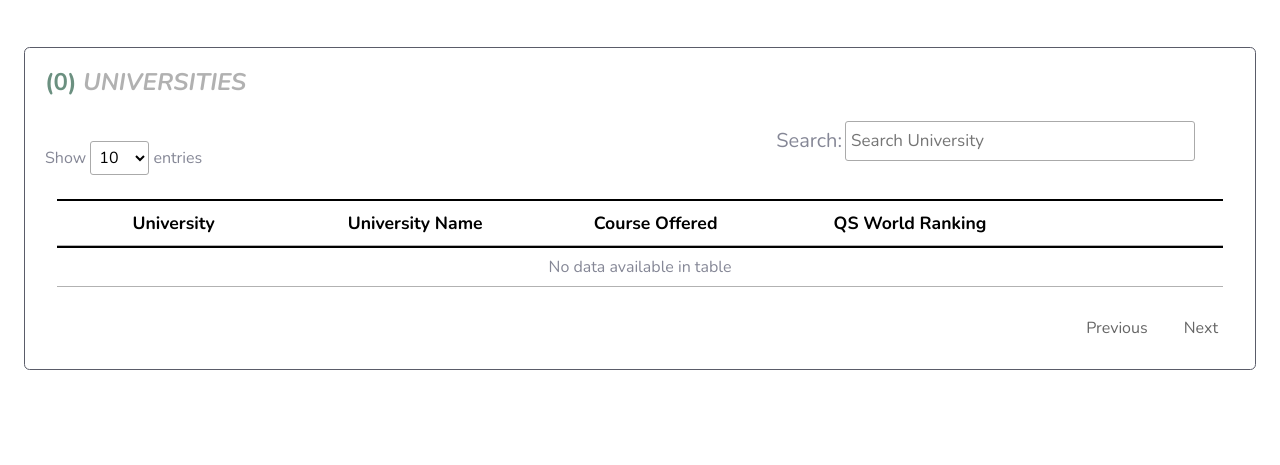
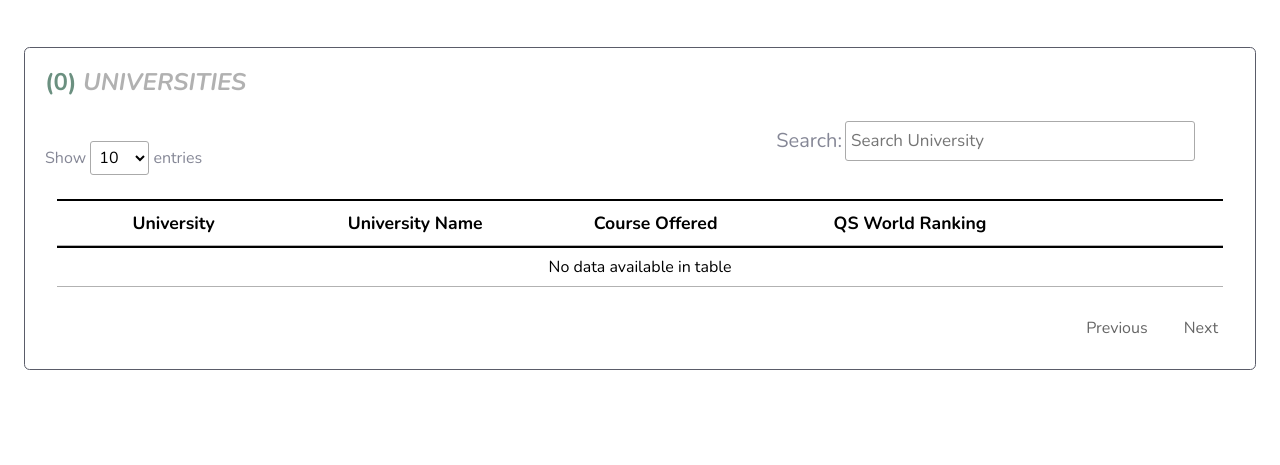
Before and after one commit to yongqian0437/PhoneBook, a CodeIgniter app: page /ijees/external/universities in a window 1280 px wide. Shown: the part 71-536 px from the top of the page. Run offline with CodeIgniter, Linux system fonts and the light colour scheme; data that the repository does not hold is empty; some libraries are stand-ins or nearby versions.

Commit message:
modify university table style

```diff
--- a/application/views/external/universities_view.php
+++ b/application/views/external/universities_view.php
@@ -42,6 +42,9 @@ tr{
 
 table.dataTable tbody td {
   vertical-align: middle;
+  color:black !important;
+  font-size: 1.0em !important;
+
   text-align: center !important;
   border-top: 2px solid black !important;
 }
```
